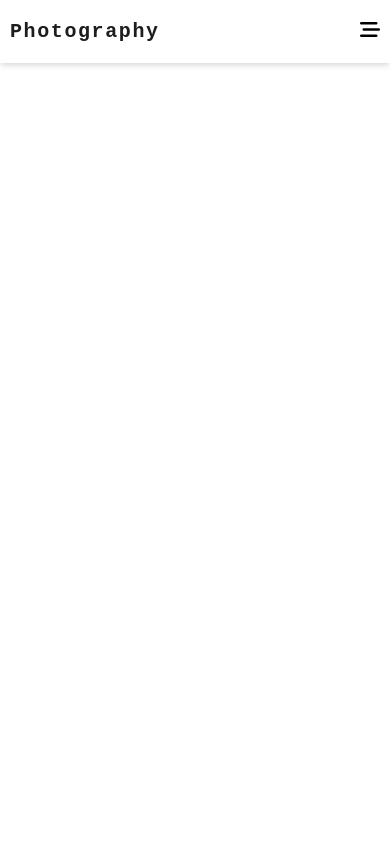
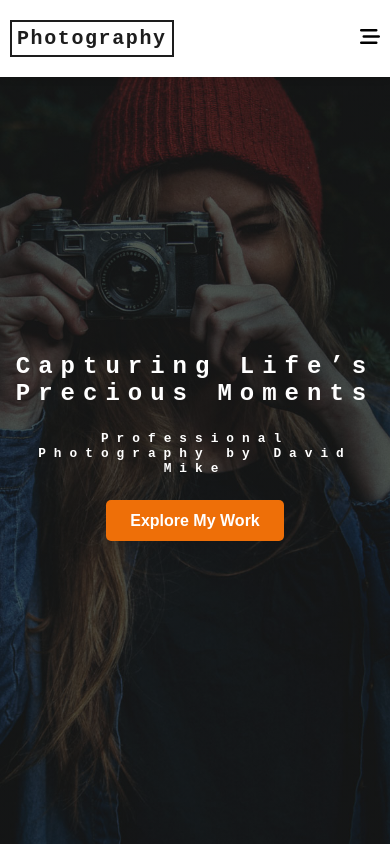
Before and after one commit to zahidhasan13/photography, a plain HTML site: page index.html in a window 390 px wide. Drawn offline with Linux system fonts and the light colour scheme.

Commit message:
Hero Section

```diff
--- a/css/ressponsive.css
+++ b/css/ressponsive.css
@@ -2,6 +2,16 @@
 @media (max-width: 1024px) {
   .container {
     width: 940px;
+  }
+  .hero-content .heading {
+    font-size: 1.5rem;
+  }
+  .hero-content .sub-heading {
+    font-size: 0.8rem;
+  }
+  .hero-content .hero-btn {
+    font-size: 1rem;
+    padding: 0.7rem 1.5rem;
   }
 }
 @media (max-width: 768px) {
@@ -16,6 +26,14 @@
     font-size: 14px;
     letter-spacing: 0.07rem;
   }
+  .hero-content .heading {
+    width: 80%;
+    margin: 0 auto;
+  }
+  .hero-content .sub-heading {
+    width: 90%;
+    margin: 1.5rem auto;
+  }
 }
 @media (max-width: 576px) {
   .container {
@@ -28,4 +46,12 @@
   .mobile-bars {
     display: block;
   }
+  .hero-content .heading {
+    width: 95%;
+    margin: 0 auto;
+  }
+  .hero-content .sub-heading {
+    width: 95%;
+    margin: 1.5rem auto;
+  }
 }
--- a/css/style.css
+++ b/css/style.css
@@ -5,6 +5,7 @@
 }
 body {
   font-family: "Courier New", Courier, monospace;
+  scroll-behavior: smooth;
 }
 a {
   text-decoration: none;
@@ -12,6 +13,9 @@ a {
 li {
   list-style: none;
 }
+/* .btn {
+  padding: 1rem 2rem;
+} */
 .container {
   width: 1200px;
   margin: 0 auto;
@@ -22,11 +26,20 @@ nav {
   box-shadow: rgba(0, 0, 0, 0.1) 0px 4px 6px -1px,
     rgba(0, 0, 0, 0.06) 0px 2px 4px -1px;
   padding: 20px 0;
+  position: fixed;
+  left: 0;
+  top: 0;
+  right: 0;
+  z-index: 99;
 }
 .navbar {
   display: flex;
   justify-content: space-between;
   align-items: center;
+}
+.logo {
+  border: 2px solid #1d1d1d;
+  padding: 5px;
 }
 .logo a {
   color: #1d1d1d;
@@ -69,3 +82,45 @@ nav {
   display: none;
   font-size: 20px;
 }
+
+/* Hero Section Css */
+.hero {
+  width: 100%;
+  height: 100vh;
+  background-image: linear-gradient(
+      45deg,
+      rgba(29, 29, 29, 0.65),
+      rgba(29, 29, 29, 0.65)
+    ),
+    url("../images/slide-img1.jpg");
+  background-repeat: no-repeat;
+  background-size: cover;
+  background-position: center top;
+
+  display: flex;
+  align-items: center;
+  justify-content: center;
+}
+.hero-content {
+  color: #fff;
+  margin-top: 50px;
+  text-align: center;
+}
+.hero-content .heading {
+  font-size: 2.5rem;
+  letter-spacing: 0.5rem;
+}
+.hero-content .sub-heading {
+  font-size: 1.2rem;
+  letter-spacing: 0.5rem;
+  margin: 2rem 0;
+}
+.hero-content .hero-btn {
+  background: rgb(238, 111, 8);
+  border: none;
+  color: white;
+  font-size: 1.2rem;
+  font-weight: bold;
+  padding: 1rem 2rem;
+  border-radius: 5px;
+}
--- a/index.html
+++ b/index.html
@@ -34,7 +34,19 @@
         </div>
       </nav>
     </header>
-    <main></main>
+    <main>
+      <!-- Hero Section Start -->
+      <section class="hero">
+        <div class="hero-content">
+          <h1 class="heading">Capturing Life’s Precious Moments</h1>
+          <h3 class="sub-heading">
+            Professional Photography by <span>David Mike</span>
+          </h3>
+          <button class="hero-btn">Explore My Work</button>
+        </div>
+      </section>
+      <!-- Hero Section End -->
+    </main>
     <footer></footer>
 
     <script src="./js/main.js"></script>
```
